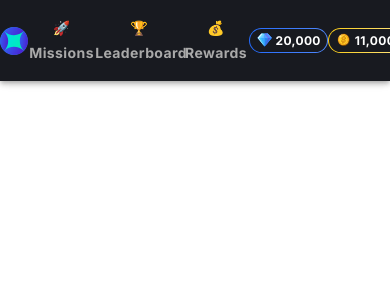
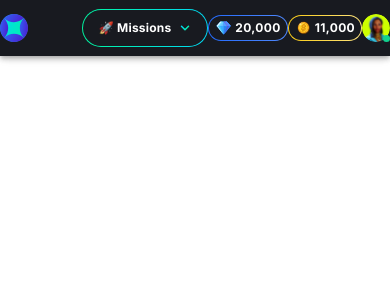
Before and after one commit to est-kim/radicalx, a React (Create React App) app: page / in a window 390 px wide. Shown: the top 300 px of the page. Built offline with nearby package versions, Linux system fonts and the light colour scheme.

Commit message:
adjusted menu button

```diff
--- a/src/components/Header/Header.js
+++ b/src/components/Header/Header.js
@@ -13,6 +13,7 @@ import CurrencyButton from "./CurrencyButton";
 import CurrencyButtonImage from "./CurrencyButtonImage";
 import AvatarWithStatus from "./AvatarWithStatus";
 import PageButton from "./PageButton";
+import MenuButton from "./MenuButton";
 
 const pages = ["🚀 Missions", "🏆 Leaderboard", "💰 Rewards"];
 const settings = ["Profile", "Account", "Dashboard", "Logout"];
@@ -59,6 +60,9 @@ function Header() {
             justifyContent: "center",
             display: "flex",
             flexShrink: 0,
+            marginRight: {
+              sm: "24px",
+            },
             img: {
               width: {
                 xs: "28px",
@@ -75,12 +79,11 @@ function Header() {
                 lg: "21.341px",
                 xl: "21.341px",
                 xxl: "21.341px",
-              }
-            }
+              },
+            },
           }}
         >
-            <img src={logo} alt="Logo" />
-
+          <img src={logo} alt="Logo" />
         </Box>
 
         <Box
@@ -88,26 +91,41 @@ function Header() {
           sx={{
             display: "flex",
             alignItems: "center", // Vertically align items
-            gap: { md: "16px", lg: "16px", xl: "16px", xxl: "24px" },
+            gap: {
+              xs: "auto",
+              sm: "auto",
+              md: "16px",
+              lg: "16px",
+              xl: "16px",
+              xxl: "24px",
+            },
             // margin: { sm: "24px", md: "24px", lg: "40px", xl: "42px", xxl: "40px" },
-            // justifyContent: "center", // Horizontally align items
+            justifyContent: "space-between", // Horizontally align items
+            alignSelf: {
+              sm: "stretch",
+            },
           }}
         >
-          {pages.map((page) => (
-            <PageButton
-              page={page}
-              selectedPage={selectedPage}
-              handlePageClick={handlePageClick}
-            />
-          ))}
+          <MenuButton
+            pages={pages}
+            selectedPage={selectedPage}
+            handlePageClick={handlePageClick}
+            // sx={{ marginRight: { xs: 'auto', sm: 'auto' } }}
+          />
           <Box
             id="currencies"
             sx={{
-              marginLeft: { md: "32px", lg: "44px", xl: "160px", xxl: "140px" }, // The space you want to the right
+              marginLeft: {
+                sm: "auto",
+                md: "32px",
+                lg: "44px",
+                xl: "160px",
+                xxl: "140px",
+              }, // The space you want to the right
               display: "flex",
               justifyContent: "space-between", // Distribute the space evenly between your buttons
               alignItems: "center",
-              gap: { md: "8px", lg: "8px", xl: "8px", xxl: "16px" },
+              gap: { sm: "8px", md: "8px", lg: "8px", xl: "8px", xxl: "16px" },
             }}
           >
             <CurrencyButton type="Diamond">
@@ -130,7 +148,13 @@ function Header() {
           <Box
             id="avatar-photo"
             sx={{
-              marginLeft: { md: "0px", lg: "-4px", xl: "-4px", xxl: "-8px" },
+              marginLeft: {
+                sm: "8px",
+                md: "0px",
+                lg: "-4px",
+                xl: "-4px",
+                xxl: "-8px",
+              },
               display: "flex",
               boxSizing: "border-box",
             }}
--- /dev/null
+++ b/src/components/Header/MenuButton.js
@@ -0,0 +1,127 @@
+import React from "react";
+import PageButton from "./PageButton";
+import {
+  Button,
+  Box,
+  Menu,
+  MenuItem,
+  useMediaQuery,
+  useTheme,
+} from "@mui/material";
+
+const MenuButton = ({ pages, selectedPage, handlePageClick }) => {
+  const theme = useTheme();
+  const isXsToMd = useMediaQuery(theme.breakpoints.between("xs", "md"));
+  const [anchorEl, setAnchorEl] = React.useState(null);
+
+  const backgroundImage = "linear-gradient(to right, #00F5A0, #00D9F5)";
+
+  const handleClick = (event) => {
+    setAnchorEl(event.currentTarget);
+  };
+
+  const handleClose = () => {
+    setAnchorEl(null);
+  };
+
+  const handleMenuItemClick = (page) => {
+    handlePageClick(page);
+    handleClose();
+  };
+
+  if (isXsToMd) {
+    return (
+      <Box
+        sx={{
+          display: "flex",
+          padding: {
+            xs: "1px",
+            sm: "1px",
+          },
+          borderRadius: "100px",
+          backgroundImage,
+          alignItems: "center",
+          justifyContent: "center",
+        }}
+      >
+        <Button
+          aria-controls="simple-menu"
+          aria-haspopup="true"
+          onClick={handleClick}
+          sx={{
+            fontFamily: "Inter",
+            fontWeight: 700,
+            fontStyle: "normal",
+            textAlign: "center",
+            fontSize: {
+              xs: "12px",
+              sm: "14px",
+            },
+            lineHeight: {
+              xs: "140%",
+              sm: "140%",
+            },
+            letterSpacing: {
+              xs: "0.2px",
+              sm: "0.2px",
+            },
+            textTransform: "none",
+            color: "#FFFFFF",
+            position: "relative",
+            backgroundColor: "#181A20",
+            borderRadius: "100px",
+            alignItems: "center",
+            justifyContent: "center",
+            height: "36px",
+            display: "flex",
+            gap: "8px",
+            padding: "6px 16px",
+          }}
+        >
+          {selectedPage || "🚀 Missions"}{" "}
+          <img src="/ArrowDown.svg" alt="dropdown" />
+        </Button>
+        <Menu
+          id="simple-menu"
+          anchorEl={anchorEl}
+          keepMounted
+          open={Boolean(anchorEl)}
+          onClose={handleClose}
+        >
+          {pages.map((page) => (
+            <MenuItem
+              onClick={() => handleMenuItemClick(page)}
+              sx={
+                {
+                  // Your MenuItem styles here
+                }
+              }
+            >
+              {page}
+            </MenuItem>
+          ))}
+        </Menu>
+      </Box>
+    );
+  } else {
+    return (
+      <Box
+        sx={{
+          display: "flex",
+          gap: { md: "16px", lg: "16px", xl: "16px", xxl: "24px" },
+        }}
+      >
+        {pages.map((page) => (
+          <PageButton
+            key={page}
+            page={page}
+            selectedPage={selectedPage}
+            handlePageClick={handlePageClick}
+          />
+        ))}
+      </Box>
+    );
+  }
+};
+
+export default MenuButton;
```
Also changed, not shown: public/ArrowDown.svg (added).
